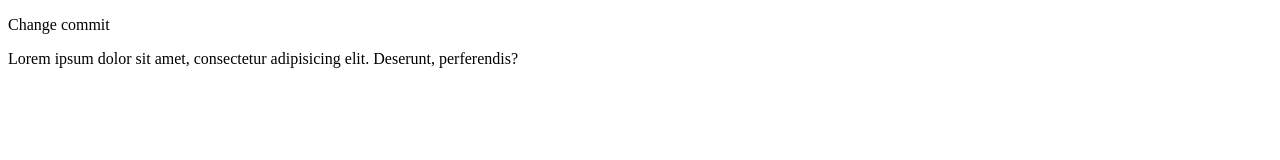
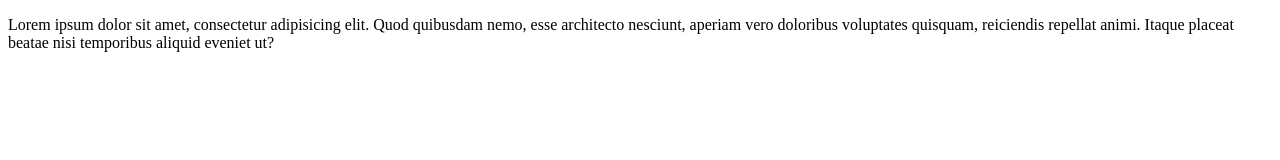
Before and after one commit to Quadrad1/site, a plain HTML site: page index.html in a window 1280 px wide. Drawn offline with Linux system fonts and the light colour scheme.

Commit message:
third commit

```diff
--- a/index.html
+++ b/index.html
@@ -5,7 +5,6 @@
 	<title>First commit</title>
 </head>
 <body>
-	<p>Change commit</p>
-	<p>Lorem ipsum dolor sit amet, consectetur adipisicing elit. Deserunt, perferendis?</p>
+	<p>Lorem ipsum dolor sit amet, consectetur adipisicing elit. Quod quibusdam nemo, esse architecto nesciunt, aperiam vero doloribus voluptates quisquam, reiciendis repellat animi. Itaque placeat beatae nisi temporibus aliquid eveniet ut?</p>
 </body>
 </html>
```
